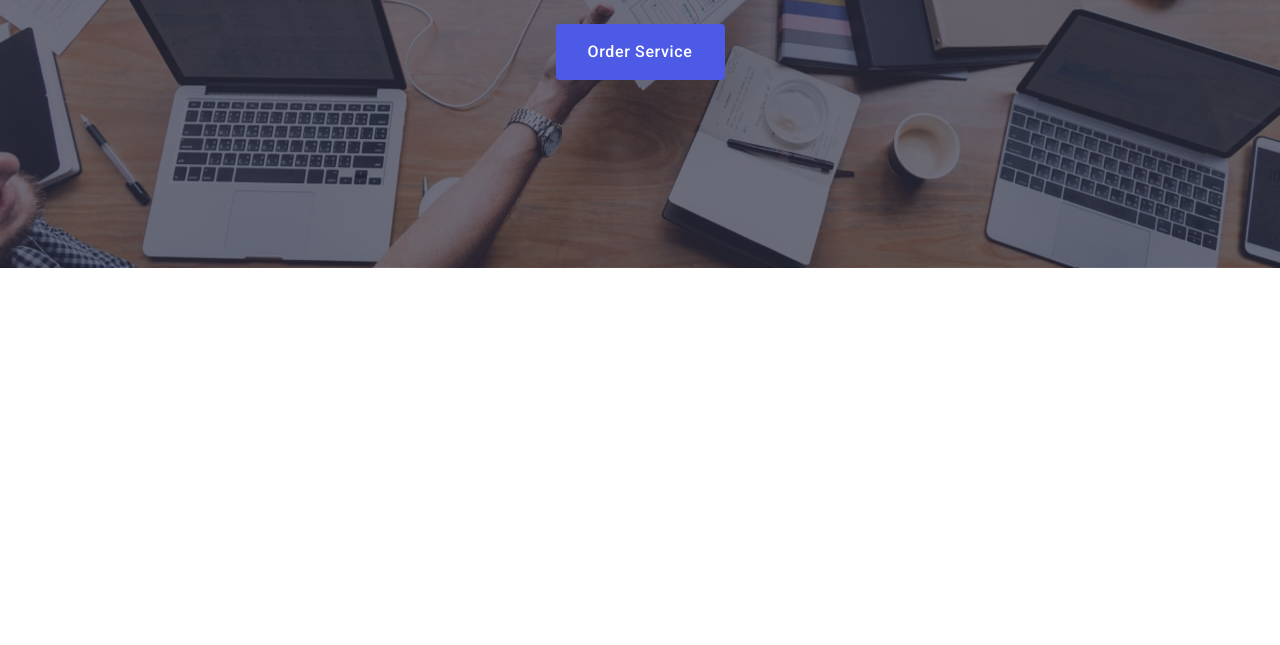
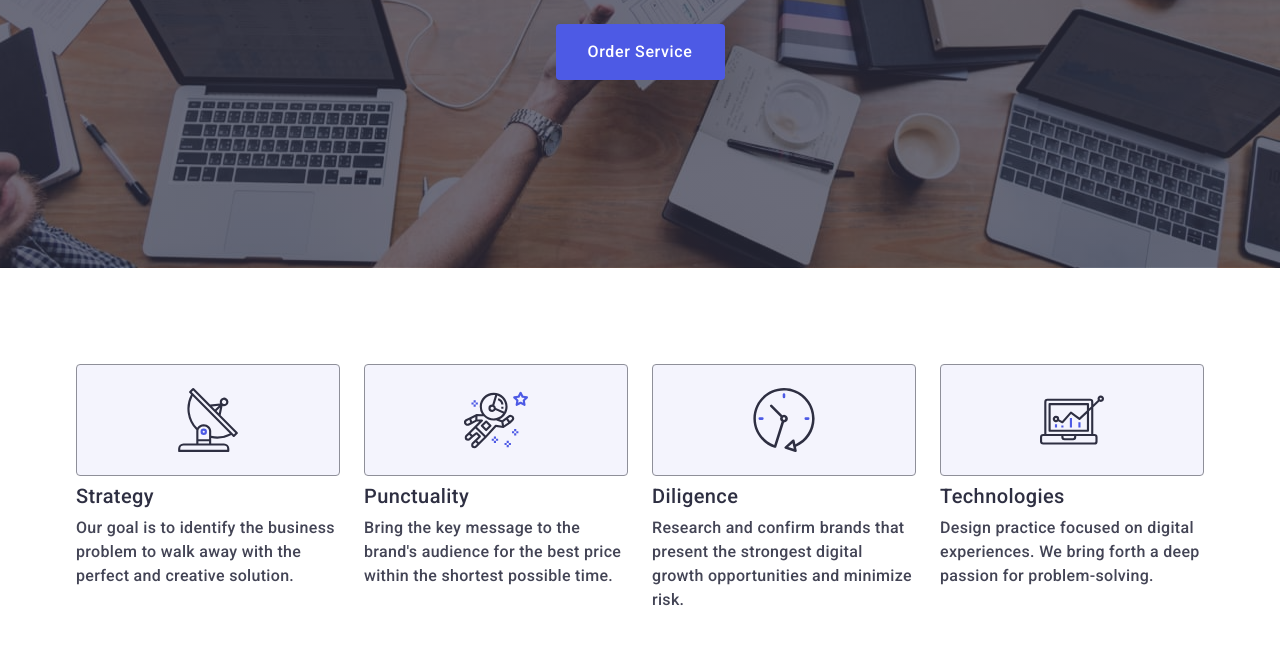
Before and after one commit to barsoev/goit-markup-hw-06, a plain HTML site: page index.html in a window 1280 px wide. Shown: the part 405-1050 px from the top of the page. Before the commit the page ends 800 px from the top, so only its background shows below. Drawn offline with nearby package versions, Linux system fonts and the light colour scheme.

Commit message:
add section about us

```diff
--- a/css/index.css
+++ b/css/index.css
@@ -7,3 +7,4 @@
 /* =====LAYOUT======= */
 @import "./layout/header.css";
 @import "./layout/hero.css";
+@import "./layout/about-us.css";
--- /dev/null
+++ b/css/layout/about-us.css
@@ -0,0 +1,124 @@
+.about-us {
+  background-color: #fff;
+  padding: 96px 0;
+}
+.about-us-list {
+  display: flex;
+  flex-direction: column;
+  gap: 72px;
+  padding: 0;
+}
+.box-for-icon {
+  display: none;
+}
+.about-us-title {
+  color: var(--main-color);
+  text-align: center;
+  font-size: 36px;
+  font-weight: 700;
+  line-height: 1.11;
+  letter-spacing: 0.02em;
+  text-transform: capitalize;
+  margin-bottom: 8px;
+}
+.about-us-text {
+  padding: 0;
+  margin: 0;
+  width: 288px;
+  color: var(--SLATE, #434455);
+  font-size: 16px;
+  font-weight: 500;
+  line-height: 1.5;
+  letter-spacing: 0.02em;
+}
+@media screen and (min-width: 768px) {
+  .about-us-list {
+    flex-direction: row;
+    flex-wrap: wrap;
+    column-gap: 24px;
+    row-gap: 72px;
+  }
+  .about-us-item {
+    width: calc((100% - 24px) / 2);
+  }
+  .about-us-title {
+    text-align: start;
+  }
+  .about-us-text {
+    width: 356px;
+    padding: 0;
+    margin: 0;
+  }
+}
+@media screen and (min-width: 1158px) {
+  .box-for-icon {
+    display: flex;
+    justify-content: center;
+    align-items: center;
+    width: 264px;
+    height: 112px;
+    background-color: #f4f4fd;
+    border-radius: 4px;
+    border: 1px solid #8e8f99;
+    margin-bottom: 8px;
+  }
+  .about-us-item {
+    width: calc((100% - 72px) / 4);
+  }
+  .about-us-list {
+    flex-direction: row;
+    flex-wrap: wrap;
+    gap: 24px;
+  }
+  .about-us-title {
+    font-size: 20px;
+    font-weight: 500;
+    line-height: 1.2;
+    letter-spacing: 0.02em;
+    text-align: start;
+  }
+  .about-us-text {
+    width: 264px;
+    padding: 0;
+    margin: 0;
+  }
+}
+/* .about-us-list {
+  display: flex;
+  gap: 24px;
+}
+.about-us {
+  padding: 120px 0;
+}
+.about-us-item {
+  width: calc((100% - 72px) / 4);
+}
+.box-for-icon {
+  display: flex;
+  justify-content: center;
+  align-items: center;
+  width: 264px;
+  height: 112px;
+  background-color: #f4f4fd;
+  border-radius: 4px;
+  border: 1px solid #8e8f99;
+  margin-bottom: 8px;
+}
+.about-us-icon {
+}
+
+.about-us-title {
+  color: var(--main-color);
+  font-size: 20px;
+  font-weight: 500;
+  line-height: 1.2;
+  letter-spacing: 0.02em;
+  margin-bottom: 8px;
+}
+.about-us-text {
+  color: var(--text-color);
+  font-size: 16px;
+  font-weight: 400;
+  line-height: 1.5;
+  letter-spacing: 0.02em;
+} */
--- a/css/styles.css
+++ b/css/styles.css
@@ -223,7 +223,7 @@ body {
   background-color: #404bbf;
 } */
 /* Секція 2 */
-.about-us-list {
+/* .about-us-list {
   display: flex;
   gap: 24px;
 }
@@ -261,7 +261,7 @@ body {
   font-weight: 400;
   line-height: 1.5;
   letter-spacing: 0.02em;
-}
+} */
 /* Секція 3 */
 .team {
   background: #f4f4fd;
--- a/index.html
+++ b/index.html
@@ -76,7 +76,7 @@
         </div>
       </section>
       <!--Ключі успіху-->
-      <!-- <section class="about-us">
+      <section class="about-us">
         <div class="container">
           <h2 class="visually-hidden">Characteristics</h2>
           <ul class="about-us-list list">
@@ -150,7 +150,7 @@
             </li>
           </ul>
         </div>
-      </section> -->
+      </section>
       <!--Наша команда-->
       <!-- <section class="team">
         <div class="container">
```
Also changed, not shown: images/hero/desctop/d-people-office2x.jpg (deleted).
